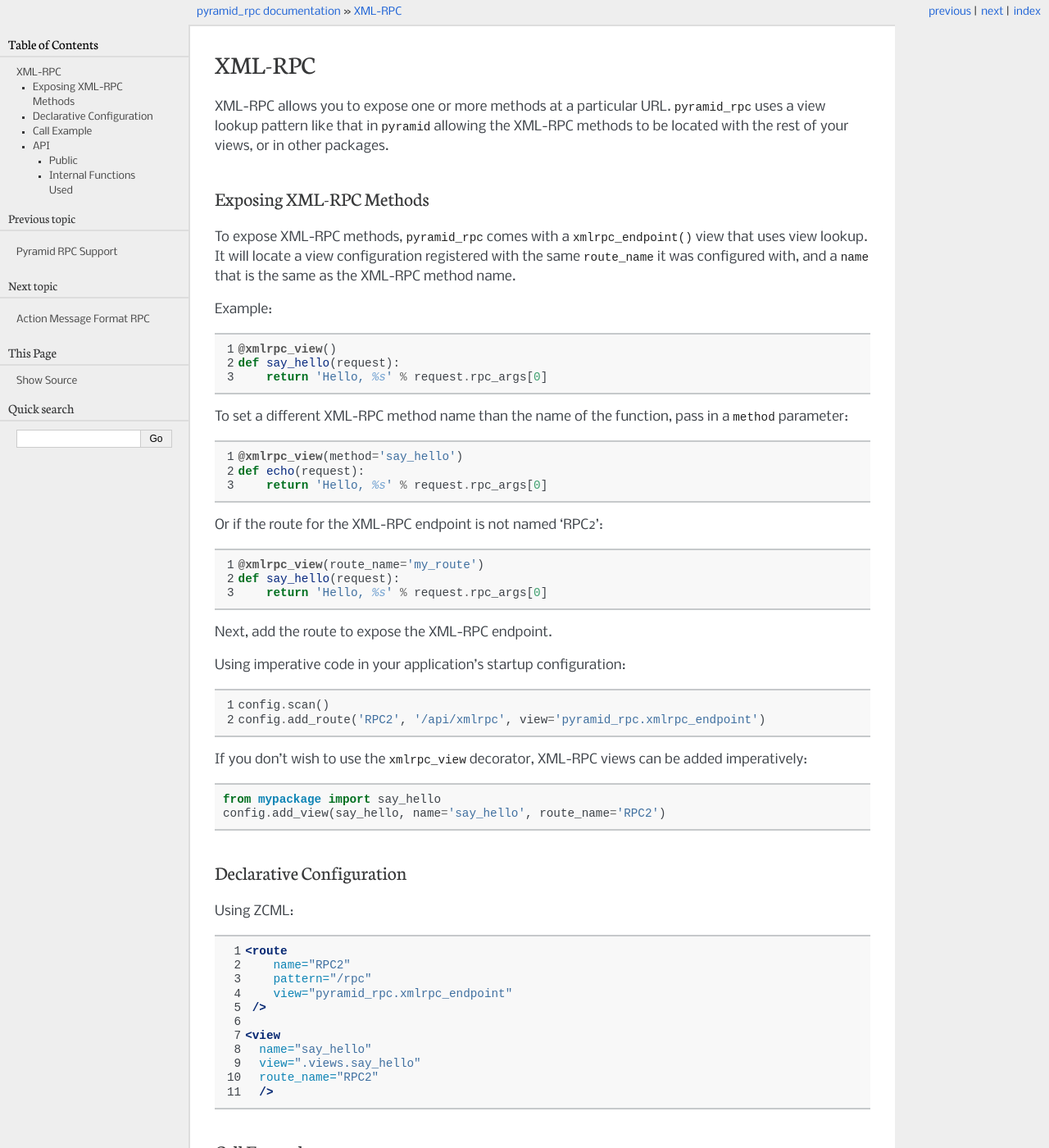
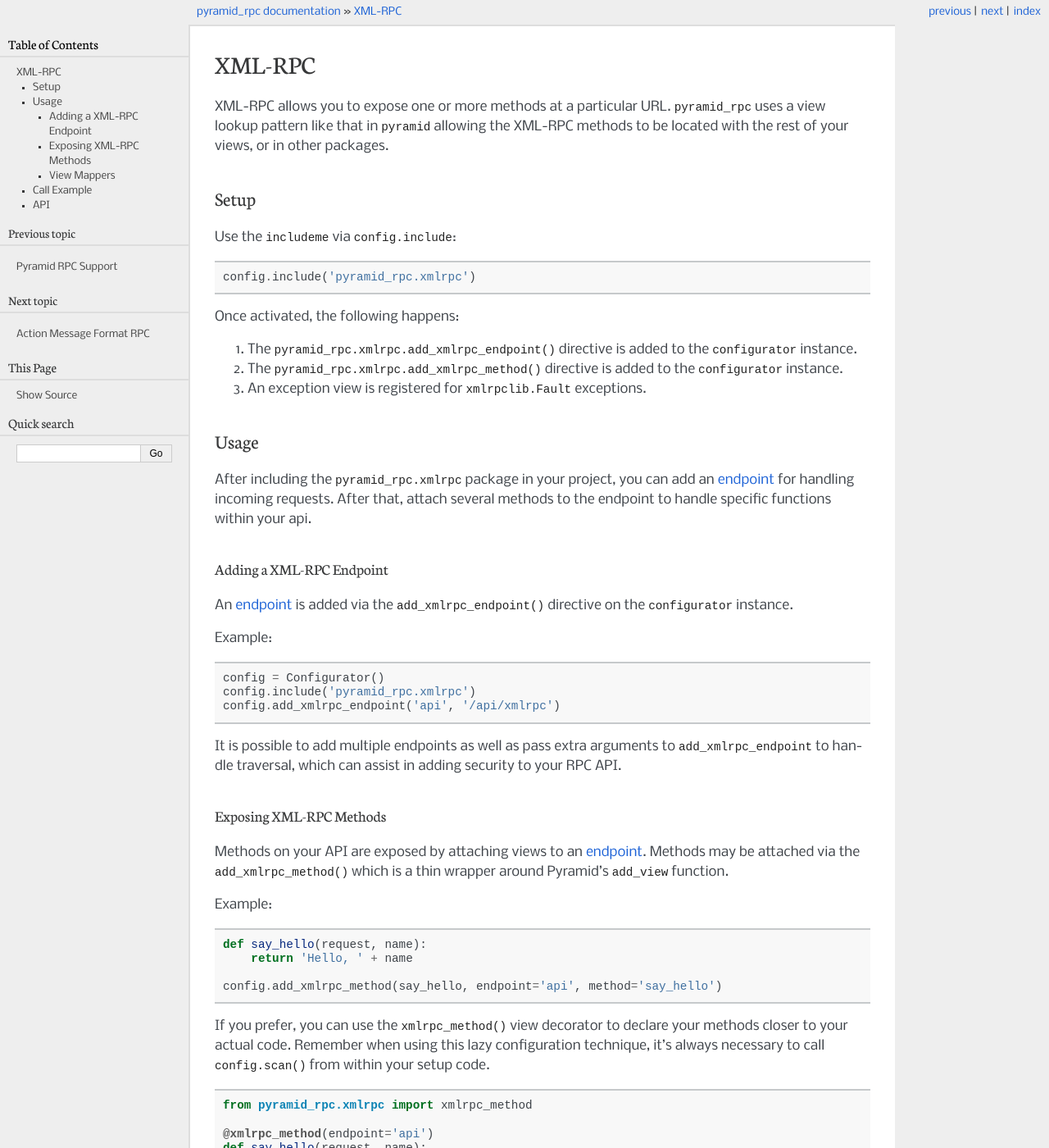
Before and after one commit to Pylons/pyramid_rpc, a Sphinx documentation site: the page built from docs/xmlrpc.rst, in a window 1280 px wide and 1400 px high. Shown: the whole window at 82% size. Built offline with Sphinx 7.4.7, drawn with Linux system fonts in a browser that asks for light colours; the version number could not be read and is left out; some of the changed text lies outside the part shown.

Commit message:
Updated the json and xml documentation to the new api.

```diff
--- a/docs/jsonrpc.rst
+++ b/docs/jsonrpc.rst
@@ -5,7 +5,8 @@
 ========
 
 `pyramid_rpc` supports
-`JSON-RPC 2.0 Specification <http://groups.google.com/group/json-rpc/web/json-rpc-2-0>`_ .
+`JSON-RPC 2.0 Specification
+<http://groups.google.com/group/json-rpc/web/json-rpc-2-0>`_ .
 
 Setup
 =====
@@ -65,24 +66,40 @@
 
 .. code-block:: python
 
-    def create_user_view(request, login, password):
-        userid = 0 # create a new user
-        return {
-            'login': login,
-            'id': userid,
-        }
+    def say_hello(request, name):
+        return 'Hello, ' + name
+
+    config.add_jsonrpc_method(say_hello, endpoint='api', method='say_hello')
+
+If you prefer, you can use the :func:`~pyramid_rpc.jsonrpc.jsonrpc_method`
+view decorator to declare your methods closer to your actual code.
+Remember when using this lazy configuration technique, it's always necessary
+to call ``config.scan()`` from within your setup code.
+
+.. code-block:: python
 
     from pyramid_rpc.jsonrpc import jsonrpc_method
 
-    @jsonrpc_method(method='create', endpoint='api')
-    def api_create(request, login):
-        return {}
+    @jsonrpc_method(endpoint='api')
+    def say_hello(request, name):
+        return 'Hello, ' + name
 
-    config.add_jsonrpc_endpoint('api', '/api/jsonrpc')
-    config.add_jsonrpc_method(create_user_view,
-                              endpoint='api', method='users.createNew')
+    config.scan()
 
-Because this is a thin layer around Pyramid's views, it is possible to add
+To set the RPC method to something other than the name of the view, specify
+the ``method`` parameter:
+
+.. code-block:: python
+
+    from pyramid_rpc.jsonrpc import jsonrpc_method
+
+    @jsonrpc_method(method='say_hello', endpoint='api')
+    def say_hello_view(request, name):
+        return 'Hello, ' + name
+
+    config.scan()
+
+Because methods are a thin layer around Pyramid's views, it is possible to add
 extra view predicates to the method, as well as ``permission`` requirements.
 
 View Mappers
@@ -102,9 +119,6 @@
 
 API
 ===
-
-Public
-------
 
 .. automodule:: pyramid_rpc.jsonrpc
 
--- a/docs/xmlrpc.rst
+++ b/docs/xmlrpc.rst
@@ -9,83 +9,117 @@
 allowing the XML-RPC methods to be located with the rest of your views, or in
 other packages.
 
+Setup
+=====
 
-Exposing XML-RPC Methods
-========================
+Use the ``includeme`` via ``config.include``:
 
-To expose XML-RPC methods, :mod:`pyramid_rpc` comes with a
-:func:`~pyramid_rpc.xmlrpc_endpoint` view that uses view lookup. It will
-locate a view configuration registered with the same ``route_name`` it was
-configured with, and a ``name`` that is the same as the XML-RPC method name.
+.. code-block:: python
+
+    config.include('pyramid_rpc.xmlrpc')
+
+Once activated, the following happens:
+
+#. The :meth:`pyramid_rpc.xmlrpc.add_xmlrpc_endpoint` directive is added to
+   the ``configurator`` instance.
+
+#. The :meth:`pyramid_rpc.xmlrpc.add_xmlrpc_method` directive is added to
+   the ``configurator`` instance.
+
+#. An exception view is registered for ``xmlrpclib.Fault`` exceptions.
+
+Usage
+=====
+
+After including the ``pyramid_rpc.xmlrpc`` package in your project, you can
+add an :term:`endpoint` for handling incoming requests. After that, attach
+several methods to the endpoint to handle specific functions within your api.
+
+Adding a XML-RPC Endpoint
+--------------------------
+
+An :term:`endpoint` is added via the
+:func:`~pyramid_rpc.xmlrpc.add_xmlrpc_endpoint` directive on the
+``configurator`` instance.
 
 Example:
 
 .. code-block:: python
-   :linenos:
 
-   @xmlrpc_view()
-   def say_hello(request):
-       return 'Hello, %s' % request.rpc_args[0]
+    config = Configurator()
+    config.include('pyramid_rpc.xmlrpc')
+    config.add_xmlrpc_endpoint('api', '/api/xmlrpc')
 
-To set a different XML-RPC method name than the name of the function, pass
-in a ``method`` parameter:
+It is possible to add multiple endpoints as well as pass extra arguments to
+``add_xmlrpc_endpoint`` to handle traversal, which can assist in adding
+security to your RPC API.
+
+Exposing XML-RPC Methods
+-------------------------
+
+Methods on your API are exposed by attaching views to an :term:`endpoint`.
+Methods may be attached via the
+:func:`~pyramid_rpc.xmlrpc.add_xmlrpc_method` which is a thin wrapper
+around Pyramid's ``add_view`` function.
+
+Example:
 
 .. code-block:: python
-    :linenos:
 
-    @xmlrpc_view(method='say_hello')
-    def echo(request):
-        return 'Hello, %s' % request.rpc_args[0]
+    def say_hello(request, name):
+        return 'Hello, ' + name
 
-Or if the route for the XML-RPC endpoint is not named 'RPC2':
+    config.add_xmlrpc_method(say_hello, endpoint='api', method='say_hello')
+
+If you prefer, you can use the :func:`~pyramid_rpc.xmlrpc.xmlrpc_method`
+view decorator to declare your methods closer to your actual code.
+Remember when using this lazy configuration technique, it's always necessary
+to call ``config.scan()`` from within your setup code.
 
 .. code-block:: python
-    :linenos:
 
-    @xmlrpc_view(route_name='my_route')
-    def say_hello(request):
-        return 'Hello, %s' % request.rpc_args[0]
+    from pyramid_rpc.xmlrpc import xmlrpc_method
 
-Next, add the route to expose the XML-RPC endpoint.
+    @xmlrpc_method(endpoint='api')
+    def say_hello(request, name):
+        return 'Hello, ' + name
 
-Using imperative code in your application's startup configuration:
+    config.scan()
+
+To set the RPC method to something other than the name of the view, specify
+the ``method`` parameter:
 
 .. code-block:: python
-   :linenos:
 
-   config.scan()
-   config.add_route('RPC2', '/api/xmlrpc', view='pyramid_rpc.xmlrpc_endpoint')
+    from pyramid_rpc.xmlrpc import xmlrpc_method
 
-If you don't wish to use the :class:`~pyramid_rpc.xmlrpc_view`
-decorator, XML-RPC views can be added imperatively::
+    @xmlrpc_method(method='say_hello', endpoint='api')
+    def say_hello_view(request, name):
+        return 'Hello, ' + name
 
-    from mypackage import say_hello
-    config.add_view(say_hello, name='say_hello', route_name='RPC2')
+    config.scan()
 
-Declarative Configuration
-=========================
+Because methods are a thin layer around Pyramid's views, it is possible to add
+extra view predicates to the method, as well as ``permission`` requirements.
 
-Using ZCML:
+View Mappers
+------------
 
-.. code-block:: xml
-   :linenos:
+A view mapper is registered for JSON-RPC methods by default which will
+match the arguments from ``request.rpc_args`` to the parameters of the
+view. Optional arguments are allowed and an error will be returned if too
+many or too few arguments are supplied to the view.
 
-   <route
-       name="RPC2"
-       pattern="/rpc"
-       view="pyramid_rpc.xmlrpc_endpoint"
-    />
-
-   <view
-     name="say_hello"
-     view=".views.say_hello"
-     route_name="RPC2"
-     />
+This default view mapper may be overridden by setting ``mapper=None``
+when using :func:`~pyramid_rpc.jsonrpc.jsonrpc_method` or
+:func:`~pyramid_rpc.jsonrpc.add_jsonrpc_method`. Of course, another mapper
+may be specified as well.
 
 Call Example
 ============
 
-Then call the function via an XML-RPC client.
+Using Python's ``xmlrpclib``, it's simple to instantiate a ``ServerProxy``
+to call the function via an XML-RPC client.
 
 .. code-block:: python
    :linenos:
@@ -101,20 +135,12 @@
 API
 ===
 
-Public
-------
-
 .. automodule:: pyramid_rpc.xmlrpc
 
-  .. autoclass:: xmlrpc_view
+  .. autofunction:: includeme
 
-  .. autofunction:: xmlrpc_endpoint
+  .. autofunction:: add_xmlrpc_endpoint
 
-Internal Functions Used
------------------------
+  .. autofunction:: add_xmlrpc_method
 
-.. automodule:: pyramid_rpc.xmlrpc
-
-  .. autofunction:: xmlrpc_marshal
-
-  .. autofunction:: parse_xmlrpc_request
+  .. autofunction:: xmlrpc_method
```
